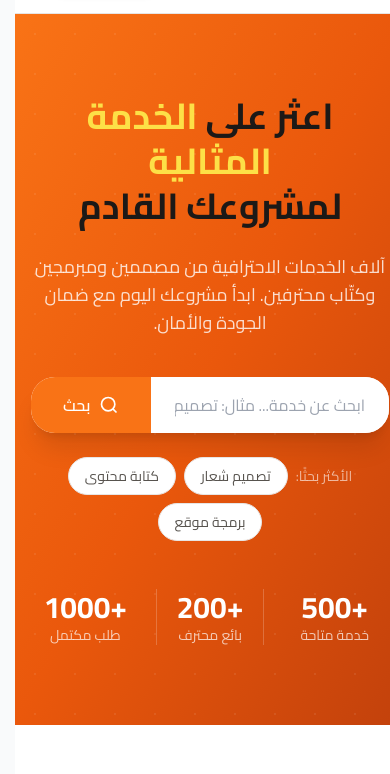
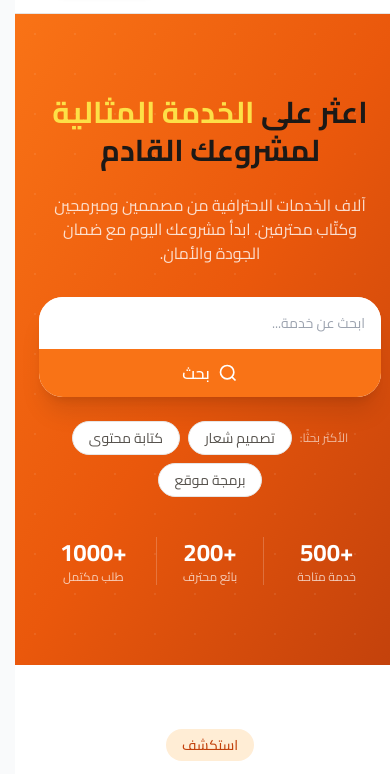
Before and after one commit to PeterPXI/Mashriq-new1, a website: page public/app/index.html in a window 390 px wide. Shown: the part 61-835 px from the top of the page. Drawn offline with Linux system fonts and the light colour scheme; no server answers.

Commit message:
fix: improve mobile responsiveness - reduce padding and optimize layout for small screens

```diff
--- a/public/app/index.html
+++ b/public/app/index.html
@@ -46,28 +46,28 @@
                 </svg>
             </div>
 
-            <div class="container relative z-10 max-w-6xl mx-auto px-4 sm:px-6 lg:px-8">
+            <div class="relative z-10 w-full px-4 sm:px-6 lg:px-8 max-w-6xl mx-auto">
                 <div class="text-center text-white">
-                    <h1 class="text-4xl sm:text-5xl lg:text-6xl font-bold mb-6 leading-tight">
+                    <h1 class="text-3xl sm:text-4xl lg:text-6xl font-bold mb-6 leading-tight px-2">
                         اعثر على <span class="text-yellow-300">الخدمة المثالية</span><br>
                         لمشروعك القادم
                     </h1>
-                    <p class="text-lg sm:text-xl text-white/80 max-w-2xl mx-auto mb-10">
+                    <p class="text-base sm:text-lg lg:text-xl text-white/80 max-w-2xl mx-auto mb-8 px-2">
                         آلاف الخدمات الاحترافية من مصممين ومبرمجين وكتّاب محترفين.
                         ابدأ مشروعك اليوم مع ضمان الجودة والأمان.
                     </p>
 
                     <!-- Search Bar -->
-                    <div class="max-w-2xl mx-auto mb-6">
-                        <form class="flex bg-white rounded-2xl shadow-xl overflow-hidden" id="heroSearchForm">
+                    <div class="w-full max-w-2xl mx-auto mb-6 px-2">
+                        <form class="flex flex-col sm:flex-row bg-white rounded-2xl shadow-xl overflow-hidden" id="heroSearchForm">
                             <input
                                 type="text"
-                                class="flex-1 px-6 py-4 text-gray-700 placeholder-gray-400 focus:outline-none"
+                                class="flex-1 px-4 sm:px-6 py-4 text-gray-700 placeholder-gray-400 focus:outline-none text-sm sm:text-base"
                                 id="heroSearchInput"
-                                placeholder="ابحث عن خدمة... مثال: تصميم شعار، كتابة مقال"
+                                placeholder="ابحث عن خدمة..."
                                 autocomplete="off"
                             >
-                            <button type="submit" class="bg-primary-500 hover:bg-primary-600 text-white px-8 py-4 font-semibold flex items-center gap-2 transition-colors">
+                            <button type="submit" class="bg-primary-500 hover:bg-primary-600 text-white px-6 sm:px-8 py-3 sm:py-4 font-semibold flex items-center justify-center gap-2 transition-colors">
                                 <svg width="20" height="20" viewBox="0 0 24 24" fill="none" stroke="currentColor" stroke-width="2">
                                     <circle cx="11" cy="11" r="8"/>
                                     <path d="M21 21l-4.35-4.35"/>
@@ -78,27 +78,26 @@
                     </div>
 
                     <!-- Popular Searches -->
-                    <div class="flex flex-wrap items-center justify-center gap-2 mb-12">
-                        <span class="text-white/60 text-sm">الأكثر بحثًا:</span>
-                        <button type="button" class="px-4 py-1.5 bg-white/10 hover:bg-white/20 rounded-full text-sm text-white transition-colors search-suggestion" data-search="تصميم شعار">تصميم شعار</button>
-                        <button type="button" class="px-4 py-1.5 bg-white/10 hover:bg-white/20 rounded-full text-sm text-white transition-colors search-suggestion" data-search="كتابة محتوى">كتابة محتوى</button>
-                        <button type="button" class="px-4 py-1.5 bg-white/10 hover:bg-white/20 rounded-full text-sm text-white transition-colors search-suggestion" data-search="برمجة موقع">برمجة موقع</button>
-                        <button type="button" class="px-4 py-1.5 bg-white/10 hover:bg-white/20 rounded-full text-sm text-white transition-colors hidden sm:inline-block search-suggestion" data-search="مونتاج فيديو">مونتاج فيديو</button>
+                    <div class="flex flex-wrap items-center justify-center gap-2 mb-10 px-2">
+                        <span class="text-white/60 text-xs sm:text-sm">الأكثر بحثًا:</span>
+                        <button type="button" class="px-3 py-1 bg-white/10 hover:bg-white/20 rounded-full text-xs sm:text-sm text-white transition-colors search-suggestion" data-search="تصميم شعار">تصميم شعار</button>
+                        <button type="button" class="px-3 py-1 bg-white/10 hover:bg-white/20 rounded-full text-xs sm:text-sm text-white transition-colors search-suggestion" data-search="كتابة محتوى">كتابة محتوى</button>
+                        <button type="button" class="px-3 py-1 bg-white/10 hover:bg-white/20 rounded-full text-xs sm:text-sm text-white transition-colors search-suggestion" data-search="برمجة موقع">برمجة موقع</button>
                     </div>
 
                     <!-- Hero Stats -->
-                    <div class="grid grid-cols-3 gap-4 max-w-lg mx-auto">
+                    <div class="grid grid-cols-3 gap-2 sm:gap-4 w-full max-w-md mx-auto px-2">
                         <div class="text-center">
-                            <div class="text-3xl sm:text-4xl font-bold" id="statServices">+500</div>
-                            <div class="text-white/70 text-sm">خدمة متاحة</div>
+                            <div class="text-2xl sm:text-3xl lg:text-4xl font-bold" id="statServices">+500</div>
+                            <div class="text-white/70 text-xs sm:text-sm">خدمة متاحة</div>
                         </div>
                         <div class="text-center border-x border-white/20">
-                            <div class="text-3xl sm:text-4xl font-bold" id="statSellers">+200</div>
-                            <div class="text-white/70 text-sm">بائع محترف</div>
+                            <div class="text-2xl sm:text-3xl lg:text-4xl font-bold" id="statSellers">+200</div>
+                            <div class="text-white/70 text-xs sm:text-sm">بائع محترف</div>
                         </div>
                         <div class="text-center">
-                            <div class="text-3xl sm:text-4xl font-bold" id="statOrders">+1000</div>
-                            <div class="text-white/70 text-sm">طلب مكتمل</div>
+                            <div class="text-2xl sm:text-3xl lg:text-4xl font-bold" id="statOrders">+1000</div>
+                            <div class="text-white/70 text-xs sm:text-sm">طلب مكتمل</div>
                         </div>
                     </div>
                 </div>
```
Also changed, not shown: public/app/assets/css/tailwind.css.
